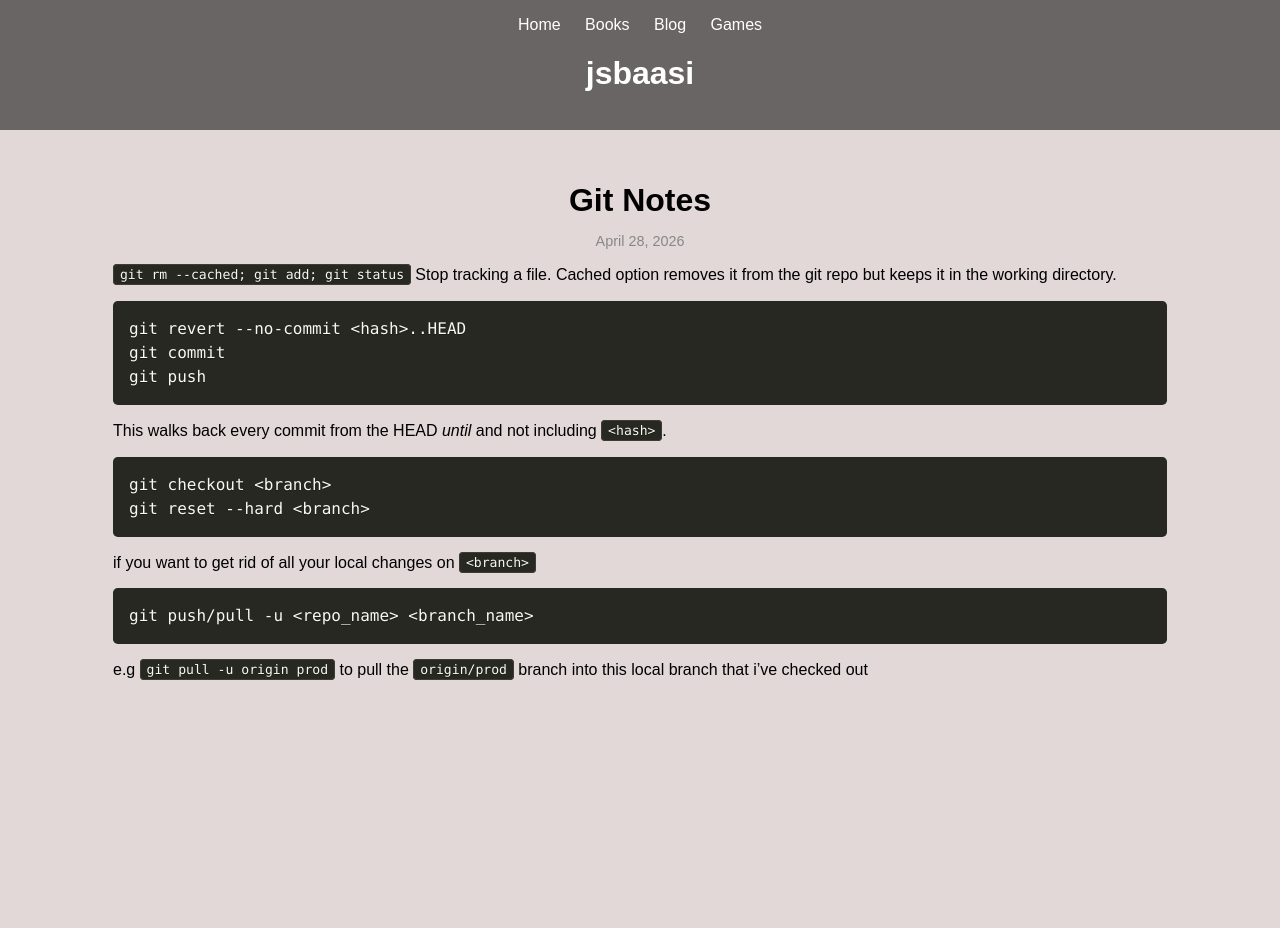
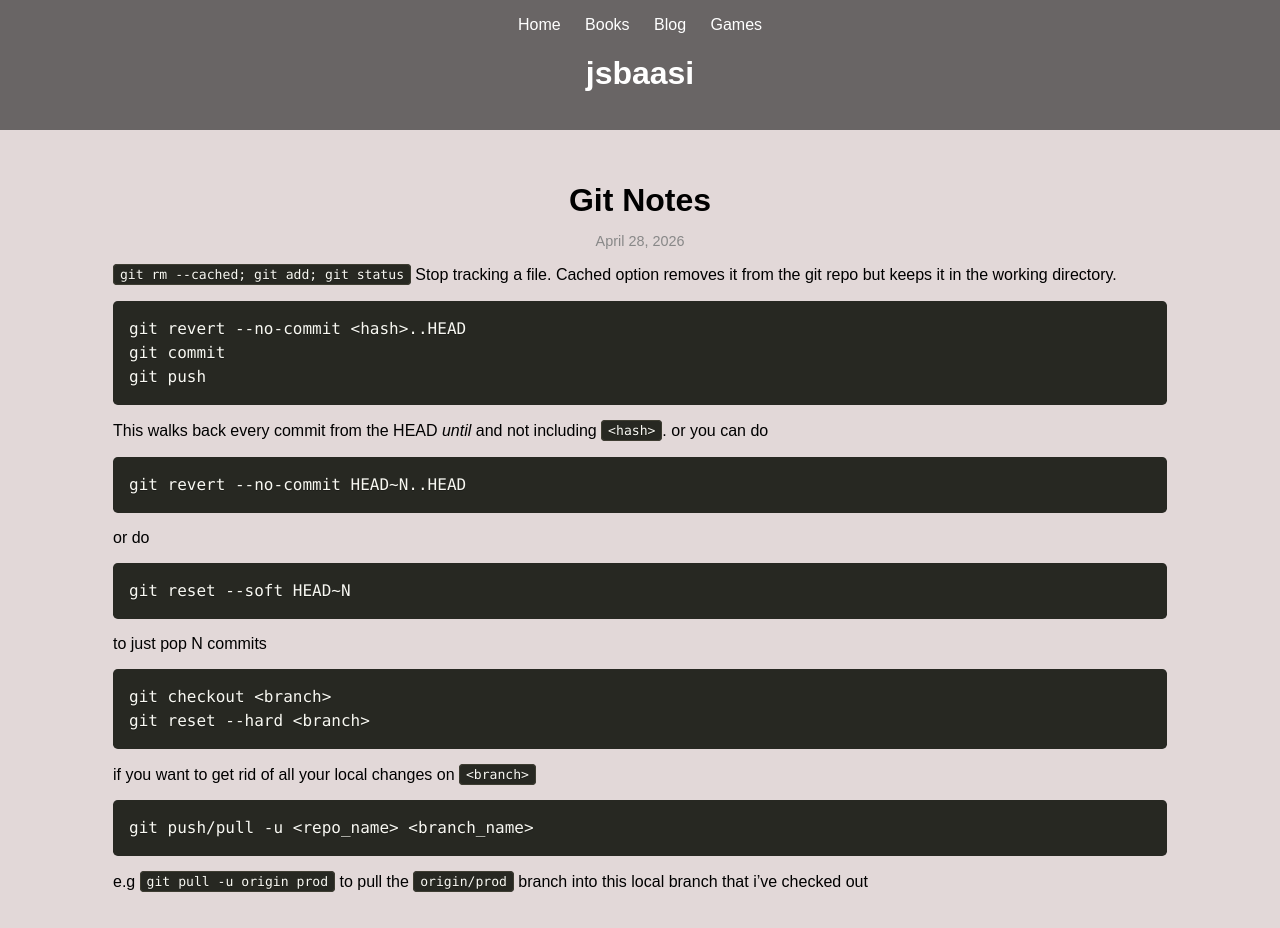
Before and after one commit to jsbaasi/jsbaasi.github.io, a Jekyll site: the page built from _posts/2026-04-28-git-notes.md, in a window 1280 px wide. Built offline with Jekyll 4.4.1, drawn with Linux system fonts in a browser that asks for light colours; before the commit the page ends 900 px from its top, so only the background shows below that.

Commit message:
vault backup: 2026-06-09 19:51:06

````diff
--- a/_posts/2026-04-28-git-notes.md
+++ b/_posts/2026-04-28-git-notes.md
@@ -12,7 +12,16 @@ git revert --no-commit <hash>..HEAD
 git commit
 git push
 ```
-This walks back every commit from the HEAD _until_ and not including `<hash>`.
+This walks back every commit from the HEAD _until_ and not including `<hash>`. or you can do
+```
+git revert --no-commit HEAD~N..HEAD
+```
+or do
+```
+git reset --soft HEAD~N
+```
+to just pop N commits
+
 ```
 git checkout <branch>
 git reset --hard <branch>
````
